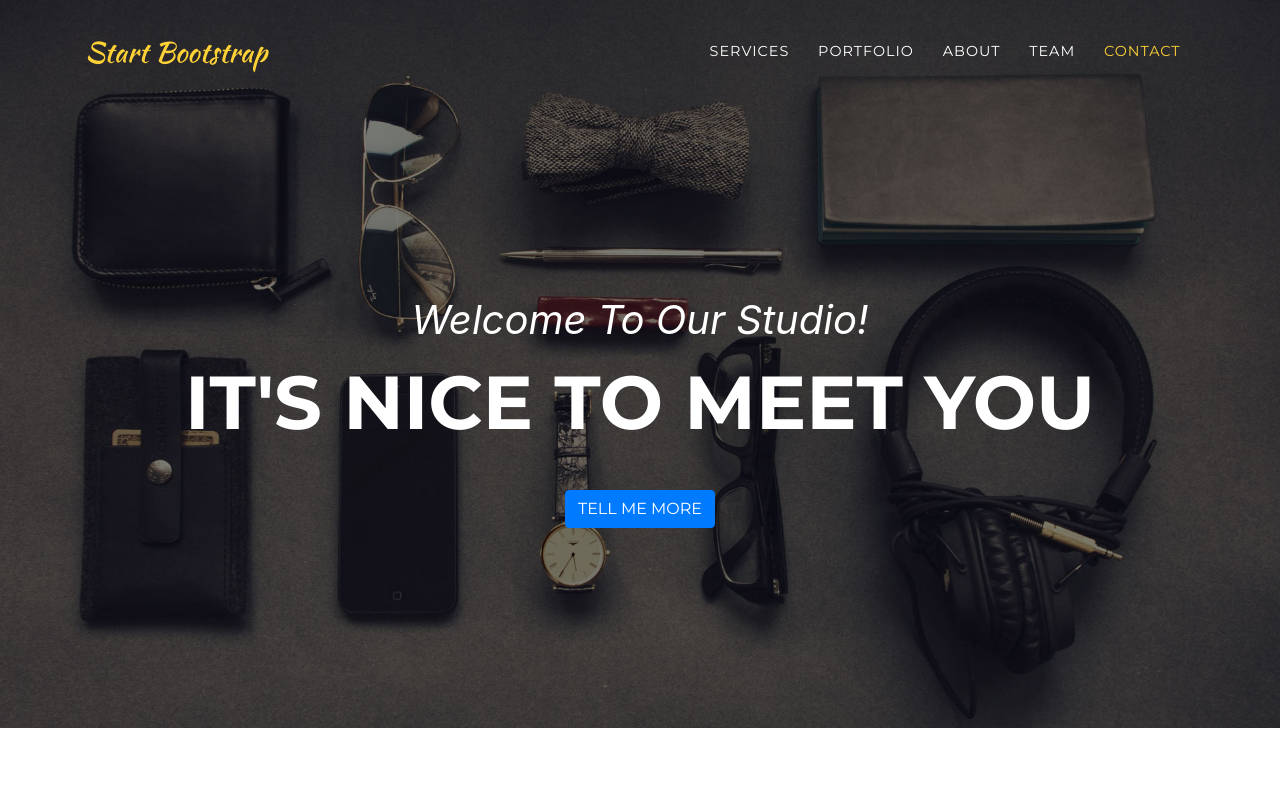
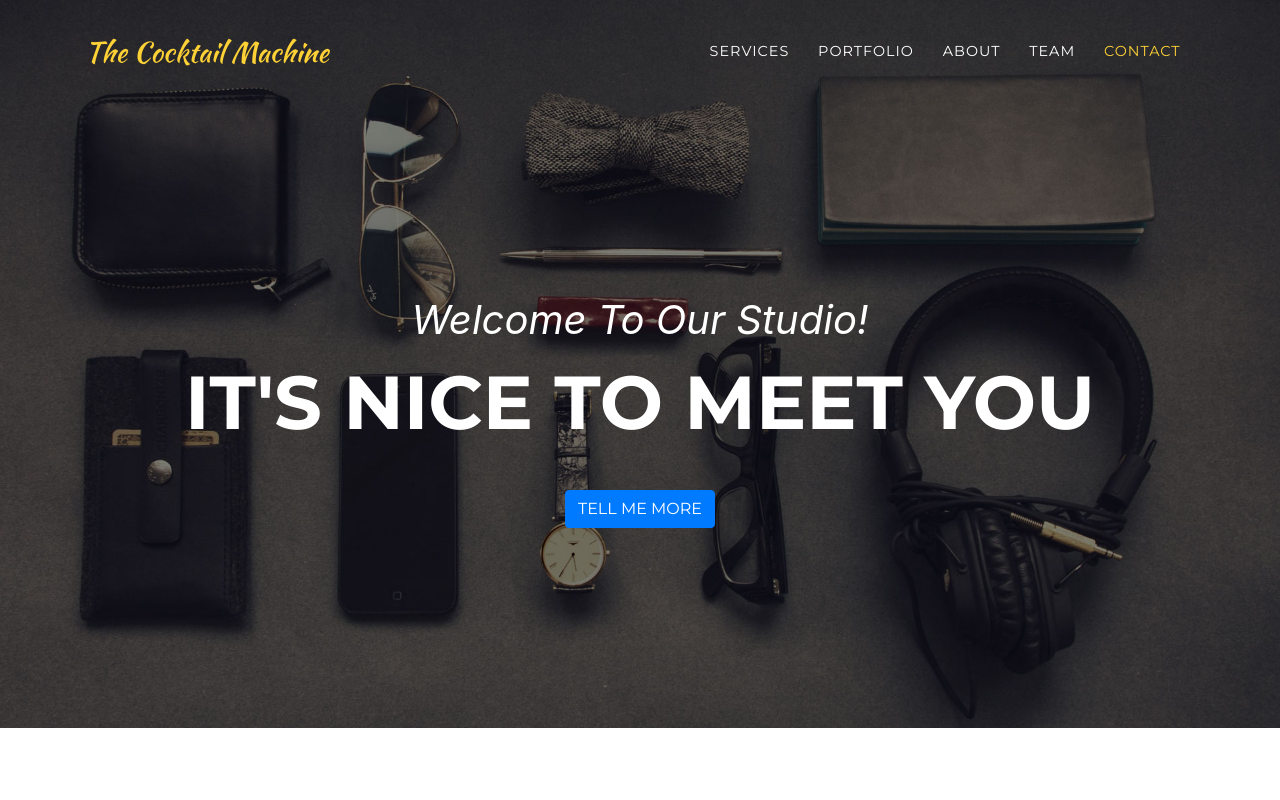
Before and after one commit to rossunwin/horizons, a website with bundled scripts: page index.html in a window 1280 px wide. Shown: the top 800 px of the page. Built offline with nearby package versions, Linux system fonts and the light colour scheme; a web font is replaced by a local one.

Commit message:
first change to website

```diff
--- a/index.html
+++ b/index.html
@@ -30,7 +30,7 @@
   <!-- Navigation -->
   <nav class="navbar navbar-expand-lg navbar-dark fixed-top" id="mainNav">
     <div class="container">
-      <a class="navbar-brand js-scroll-trigger" href="#page-top">Start Bootstrap</a>
+      <a class="navbar-brand js-scroll-trigger" href="#page-top">The Cocktail Machine</a>
       <button class="navbar-toggler navbar-toggler-right" type="button" data-toggle="collapse" data-target="#navbarResponsive" aria-controls="navbarResponsive" aria-expanded="false" aria-label="Toggle navigation">
         Menu
         <i class="fas fa-bars"></i>
```
